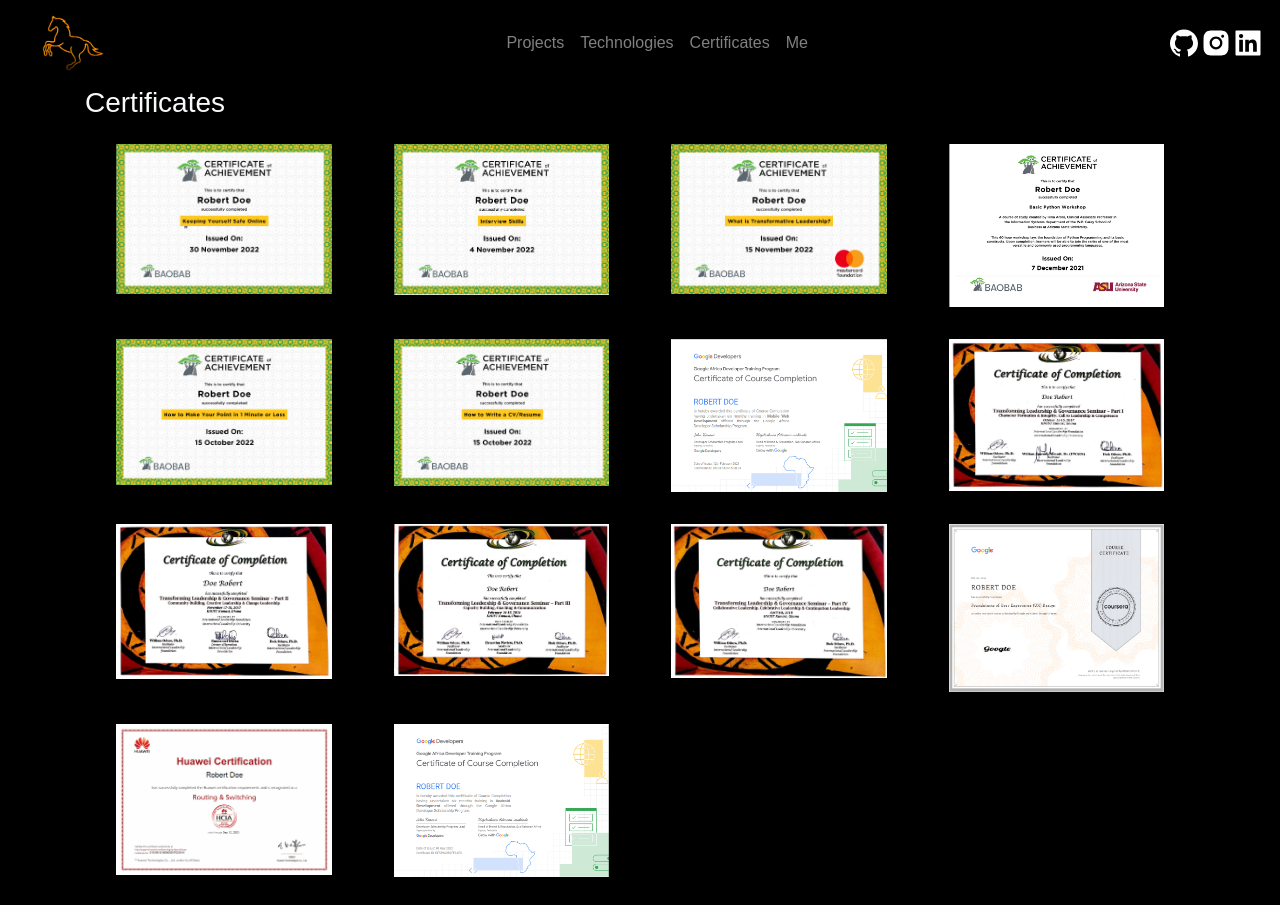
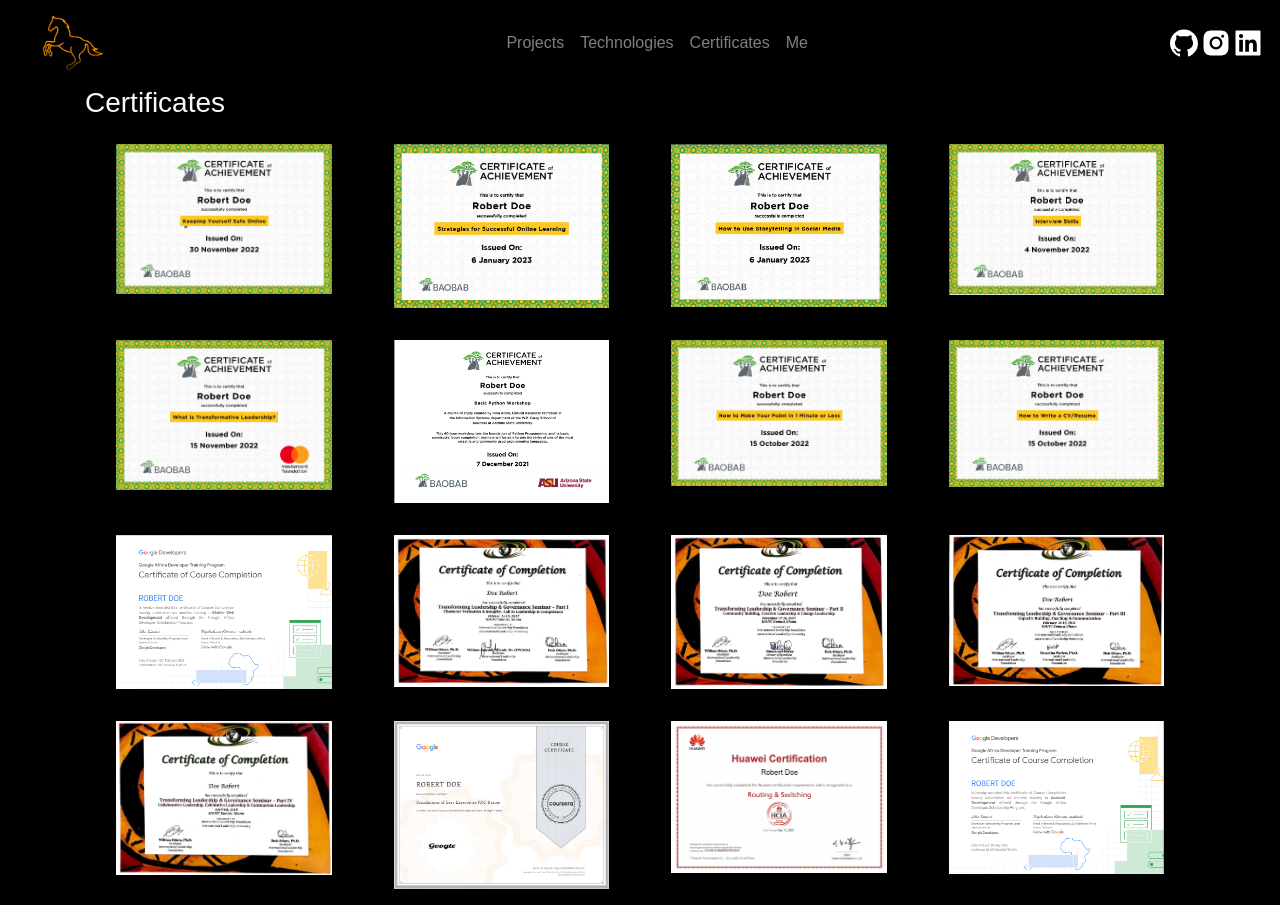
Before and after one commit to Brafamous/porfolio1, a React (Create React App) app: page /certs in a window 1280 px wide. Built offline with nearby package versions, Linux system fonts and the light colour scheme; a web font is replaced by a local one.

Commit message:
New Certs...

```diff
--- a/src/certificates/CertificateScreen.js
+++ b/src/certificates/CertificateScreen.js
@@ -13,6 +13,8 @@
 import cert8 from  './cert_8.png';
 import cert9 from  './cert_9.png';
 import cert10 from  './cert_10.png';
+import cert12 from  './cert_12.png';
+import cert13 from  './cert_13.png';
 import cert11 from  './cert_11.png';
 
 function CertificateScreen(){
@@ -89,6 +91,42 @@
                                             </div>
                                             <div className="modal-footer w-100">
                                                 <h6 className={'m-auto text-bold'}>Keeping Yourself Safe Online (Baobab)</h6>
+                                            </div>
+                                        </div>
+                                    </div>
+                                </div>
+                            </div>
+                        </div>
+                        <div className="col-md-3">
+                            <div className="p-3"> <img src={cert12} className={'w-100'} type="button" data-toggle="modal" data-target="#exampleModal12"
+                                                       data-whatever="@mdo"/>
+                                <div className="modal fade" id="exampleModal12" tabIndex="-1" aria-labelledby="exampleModalLabel"
+                                     aria-hidden="true">
+                                    <div className="modal-dialog modal-lg">
+                                        <div className="modal-content">
+                                            <div className="modal-body">
+                                                <img src={cert12} className={'w-100'}/>
+                                            </div>
+                                            <div className="modal-footer w-100">
+                                                <h6 className={'m-auto text-bold'}>Strategies for Successful Online Learning (Baobab)</h6>
+                                            </div>
+                                        </div>
+                                    </div>
+                                </div>
+                            </div>
+                        </div>
+                        <div className="col-md-3">
+                            <div className="p-3"> <img src={cert13} className={'w-100'} type="button" data-toggle="modal" data-target="#exampleModal13"
+                                                       data-whatever="@mdo"/>
+                                <div className="modal fade" id="exampleModal13" tabIndex="-1" aria-labelledby="exampleModalLabel"
+                                     aria-hidden="true">
+                                    <div className="modal-dialog modal-lg">
+                                        <div className="modal-content">
+                                            <div className="modal-body">
+                                                <img src={cert13} className={'w-100'}/>
+                                            </div>
+                                            <div className="modal-footer w-100">
+                                                <h6 className={'m-auto text-bold'}>How to use Story Telling in Social Media (Baobab)</h6>
                                             </div>
                                         </div>
                                     </div>
```
Also changed, not shown: src/certificates/cert_12.png (added), src/certificates/cert_13.png (added).
